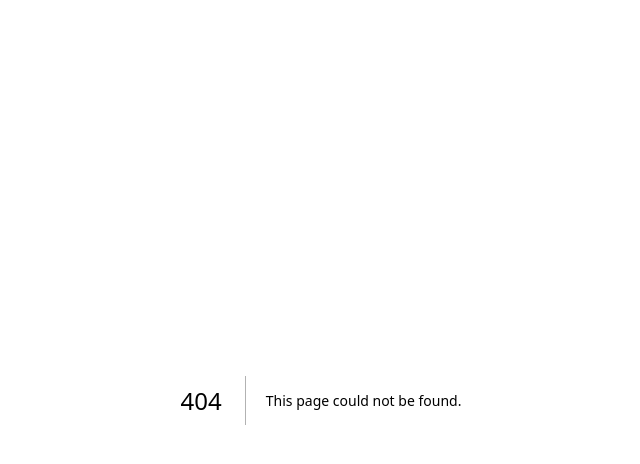
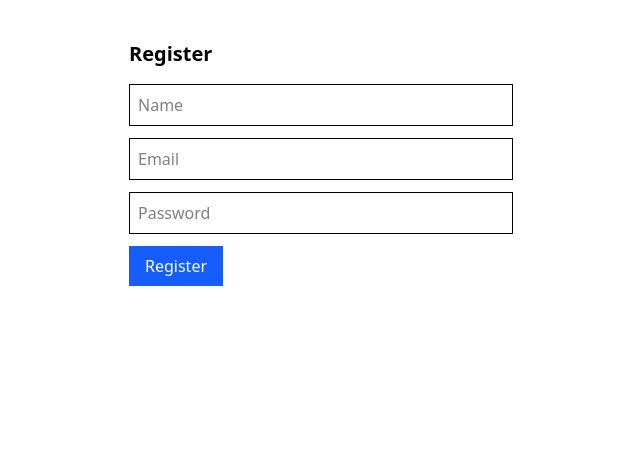
Before and after one commit to netizen-om/Gravitas-AI, a Next.js app: page /signup in a window 1280 px wide. Before the commit this address had no page. Shown: the top 464 px of the page, without its empty margins (319-959 px from the left). Built offline with nearby package versions, Linux system fonts and the light colour scheme.

Commit message:
added signup route and page

```diff
--- /dev/null
+++ b/src/app/api/signup/route.ts
@@ -0,0 +1,37 @@
+import { NextResponse } from "next/server"
+import bcrypt from "bcryptjs"
+import { prisma } from "@/lib/prismadb"
+
+export async function POST(req: Request) {
+  try {
+    const body = await req.json()
+    const { name, email, password } = body
+
+    if (!email || !password || !name) {
+      return NextResponse.json({ error: "Missing fields" }, { status: 400 })
+    }
+
+    const existingUser = await prisma.user.findUnique({
+      where: { email }
+    })
+
+    if (existingUser) {
+      return NextResponse.json({ error: "Email already in use" }, { status: 400 })
+    }
+
+    const hashedPassword = await bcrypt.hash(password, 10)
+
+    const user = await prisma.user.create({
+      data: {
+        name,
+        email,
+        hashedPassword,
+      }
+    })
+
+    return NextResponse.json({ message: "User created", user })
+  } catch (error) {
+    console.error("Register Error:", error)
+    return NextResponse.json({ error: "Internal Server Error" }, { status: 500 })
+  }
+}
--- /dev/null
+++ b/src/app/signup/page.tsx
@@ -0,0 +1,62 @@
+"use client"
+
+import { useState } from "react"
+import { useRouter } from "next/navigation"
+
+export default function Signup() {
+  const router = useRouter()
+  const [form, setForm] = useState({ name: "", email: "", password: "" })
+  const [error, setError] = useState("")
+
+  const handleSubmit = async (e: any) => {
+    e.preventDefault()
+    setError("")
+
+    const res = await fetch("/api/signup", {
+      method: "POST",
+      headers: { "Content-Type": "application/json" },
+      body: JSON.stringify(form)
+    })
+
+    const data = await res.json()
+
+    if (!res.ok) {
+      setError(data.error)
+    } else {
+      router.push("/api/auth/signin") // redirect to login
+    }
+  }
+
+  return (
+    <div className="max-w-sm mx-auto mt-10">
+      <h1 className="text-xl font-bold mb-4">Register</h1>
+      <form onSubmit={handleSubmit} className="space-y-3">
+        <input
+          type="text"
+          placeholder="Name"
+          value={form.name}
+          onChange={e => setForm({ ...form, name: e.target.value })}
+          className="w-full border p-2"
+        />
+        <input
+          type="email"
+          placeholder="Email"
+          value={form.email}
+          onChange={e => setForm({ ...form, email: e.target.value })}
+          className="w-full border p-2"
+        />
+        <input
+          type="password"
+          placeholder="Password"
+          value={form.password}
+          onChange={e => setForm({ ...form, password: e.target.value })}
+          className="w-full border p-2"
+        />
+        <button type="submit" className="bg-blue-600 text-white px-4 py-2">
+          Register
+        </button>
+        {error && <p className="text-red-500">{error}</p>}
+      </form>
+    </div>
+  )
+}
```
